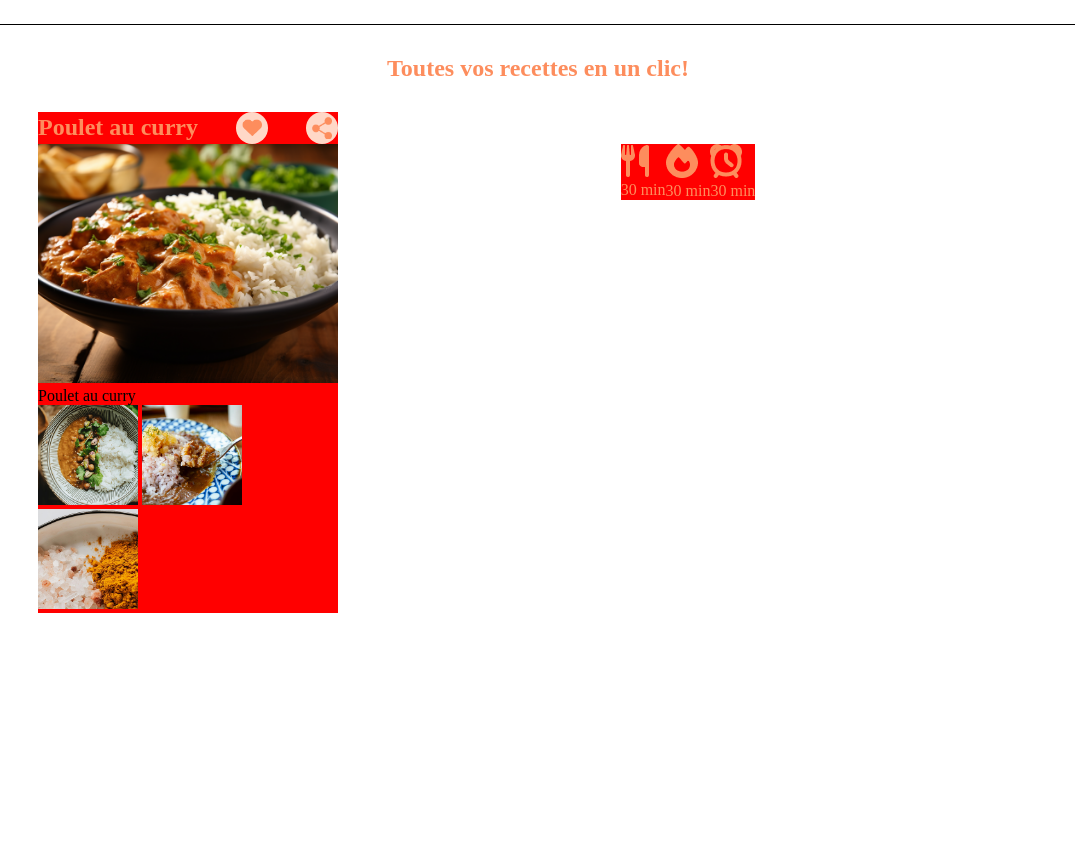
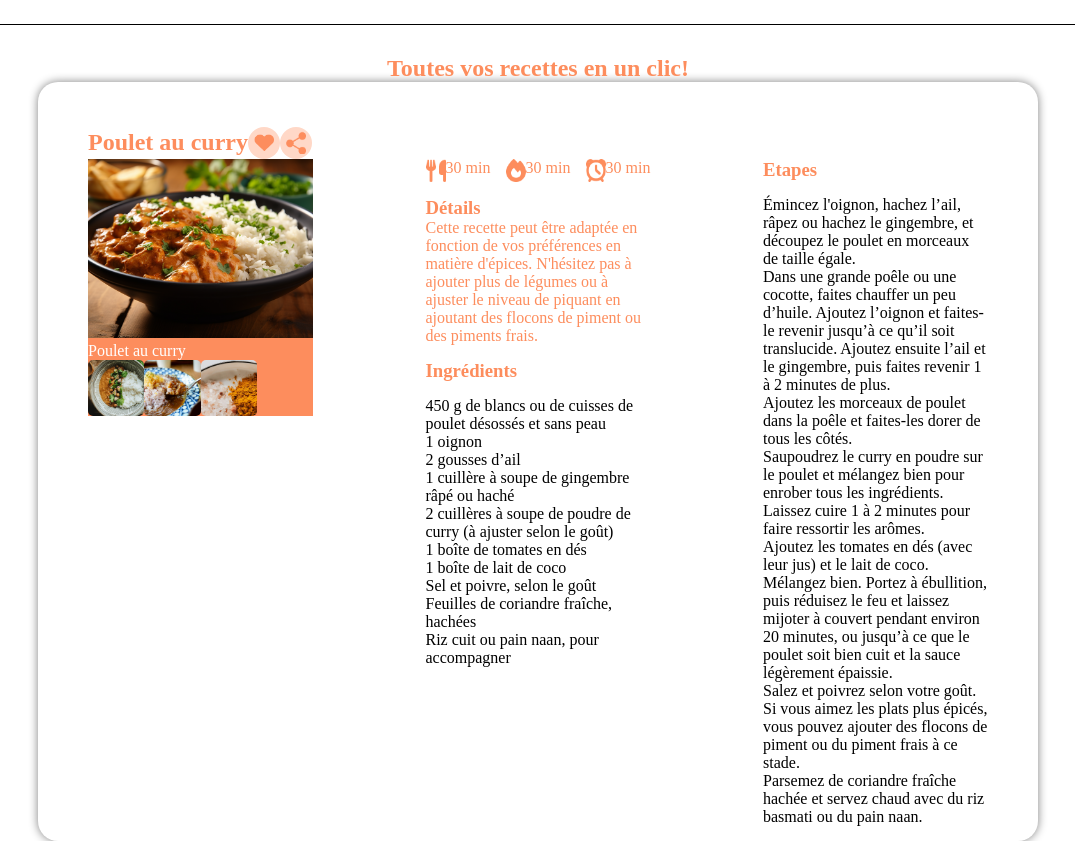
Before and after one commit to Assia456/Ti-Chef, a plain HTML site: page index.html in a window 1280 px wide. Shown: the part 68-909 px from the top of the page, without its empty margins (102-1177 px from the left). Before the commit the page ends 800 px from the top, so only its background shows below. Drawn offline with Linux system fonts and the light colour scheme.

Commit message:
ailuebjaz

```diff
--- a/index.html
+++ b/index.html
@@ -31,50 +31,87 @@
         <section>
             <h1 class="top30 textCenter orange"> Toutes vos recettes en un clic!</h1>
         </section>
+<!-- POULET AU CURRY -->
 
-        <section class="container">
-            <div class="flex alignCenter bgred width30 spaceBetween top30 ">
+        <section class="container flex spaceBetween card top30 ">
+            <!-- TITRE  -->
+            <div class="flex alignCenter width30 spaceBetween top30 ">
                 <h2 class="orange">Poulet au curry</h2>
                 <a href="" class="rond flex alignCenter justifyCenter"><img src="assets/asset/like.png" alt=""
                         width="20px"></a>
                 <a href="" class="rond flex alignCenter justifyCenter"><img src="assets/asset/share.png" alt=""
                         width="20px"></a>
             </div>
+            <!-- GRANDE DIV -->
+            <div class="flex spaceBetween alignStart">
+                <!-- PREMIERE DIV -->
+                <div class="width25 bgOrange flex">
+                    <div>
+                        <img src="assets/asset/big-img.png" alt="" width="100%">
+                        <div>
+                            <p class="white">Poulet au curry</p>
+                        </div>
+                    </div>
+                    <img src="assets/asset/small-image1.png" alt="" class="img width25">
+                    <img src="assets/asset/small-image2.png" alt="" class="img width25">
+                    <img src="assets/asset/small-image3.png" alt="" class="img width25">
 
-            <div class="flex spaceBetween card">
-                <div class="width30 bgred">
-                    <div >
-                        <img src="assets/asset/big-img.png" alt="" width="100%">
-                    </div>
-                    <div>
-                        <p>Poulet au curry</p>
-                    </div>
-                    <img src="assets/asset/small-image1.png" alt="" width="100px">
-                    <img src="assets/asset/small-image2.png" alt="" width="100px">
-                    <img src="assets/asset/small-image3.png" alt="" width="100px">
                 </div>
+                <!-- DEUXIEME DIV -->
+                <div class="width25 ">
 
-
-                <div>
-                    <div class="flex alignCenter spaceBetween width25 bgred">
-                        <div><img src="assets/asset/nombre-icone.png" alt="">
+                    <div class="flex spaceBetween">
+                        <div class="flex gap15">
+                            <img src="assets/asset/nombre-icone.png" alt="" width="20px">
                             <p class="orange">30 min</p>
                         </div>
-                        <div><img src="assets/asset/cuisson-icone.png" alt="">
+                        <div class="flex gap15" >
+                            <img src="assets/asset/cuisson-icone.png" alt="" width="20px">
                             <p class="orange">30 min</p>
                         </div>
-                        <div><img src="assets/asset/duree-icone.png" alt="">
+                        <div class="flex gap15">
+                            <img src="assets/asset/duree-icone.png" alt="" width="20px">
                             <p class="orange">30 min</p>
                         </div>
                     </div>
 
-                    <div></div>
-                    <div></div>
+                    <div class="top15">
+                        <h3 class="orange">Détails</h3>
+                        <p class="orange">Cette recette peut être adaptée en fonction de vos préférences en matière
+                            d'épices. N'hésitez pas à ajouter plus de légumes ou à ajuster le niveau de piquant en
+                            ajoutant des flocons de piment ou des piments frais.</p>
+                    </div>
+
+                    <div class="top15">
+                        <h3 class="orange">Ingrédients</h3>
+                        <ul class="top15">
+                            <li>450 g de blancs ou de cuisses de poulet désossés et sans peau</li>
+                            <li>1 oignon</li>
+                            <li>2 gousses d’ail</li>
+                            <li>1 cuillère à soupe de gingembre râpé ou haché</li>
+                            <li>2 cuillères à soupe de poudre de curry (à ajuster selon le goût)</li>
+                            <li>1 boîte de tomates en dés</li>
+                            <li>1 boîte de lait de coco</li>
+                            <li>Sel et poivre, selon le goût</li>
+                            <li>Feuilles de coriandre fraîche, hachées</li>
+                            <li>Riz cuit ou pain naan, pour accompagner</li>
+                        </ul>
+                    </div>
                 </div>
 
-
-
-                <div></div>
+<!-- TROISIEME DIV -->
+                <div class="width25">
+                    <h3 class="orange">Etapes</h3>
+                    <ul class="top15">
+                        <li>Émincez l'oignon, hachez l’ail, râpez ou hachez le gingembre, et découpez le poulet en morceaux de taille égale.</li>
+                        <li>Dans une grande poêle ou une cocotte, faites chauffer un peu d’huile. Ajoutez l’oignon et faites-le revenir jusqu’à ce qu’il soit translucide. Ajoutez ensuite l’ail et le gingembre, puis faites revenir 1 à 2 minutes de plus.</li>
+                        <li>Ajoutez les morceaux de poulet dans la poêle et faites-les dorer de tous les côtés.</li>
+                        <li>Saupoudrez le curry en poudre sur le poulet et mélangez bien pour enrober tous les ingrédients. Laissez cuire 1 à 2 minutes pour faire ressortir les arômes.</li>
+                        <li>Ajoutez les tomates en dés (avec leur jus) et le lait de coco. Mélangez bien. Portez à ébullition, puis réduisez le feu et laissez mijoter à couvert pendant environ 20 minutes, ou jusqu’à ce que le poulet soit bien cuit et la sauce légèrement épaissie.</li>
+                        <li>Salez et poivrez selon votre goût. Si vous aimez les plats plus épicés, vous pouvez ajouter des flocons de piment ou du piment frais à ce stade.</li>
+                        <li>Parsemez de coriandre fraîche hachée et servez chaud avec du riz basmati ou du pain naan.</li>
+                    </ul>
+                </div>
             </div>
         </section>
 
--- a/style.css
+++ b/style.css
@@ -27,6 +27,9 @@ a{
         display: flex;
         flex-wrap:wrap;
     }
+    .block{
+        display: block;
+    }
     .spaceBetween{
         justify-content: space-between;
     }
@@ -34,11 +37,17 @@ a{
         align-items: center;
     }
 
+    .alignStart {
+        align-items: flex-start;
+    }
     .justifyCenter{
         justify-content: center;
     }
     .top30{
         margin-top: 30px;
+    }
+    .top15{
+        margin-top: 15px;
     }
     .container{
         max-width: 1000px;
@@ -52,8 +61,8 @@ a{
             border-bottom: solid black 1px;
         }
 
-        .width30{
-            width: 30%;
+        .width25{
+            width: 25%;
         }
 
         .width40{
@@ -85,4 +94,24 @@ a{
         .bgred{background-color: red;}
 
         .card{
-            box-shadow: 20px;        }
+            box-shadow: 0px 0px 10px grey;
+            border-radius: 20px;
+            padding: 15px 50px;
+       }
+
+            .bgOrange{
+                background-color: #FD8D5D;
+            }
+
+            .white{
+                color: white;
+            }
+
+            .img{
+                border-radius: 5px;
+
+            }
+
+            @media all and(max-width:600px){
+                /* ici le css qui s'applique aux ecrau <500px */
+            }
```
